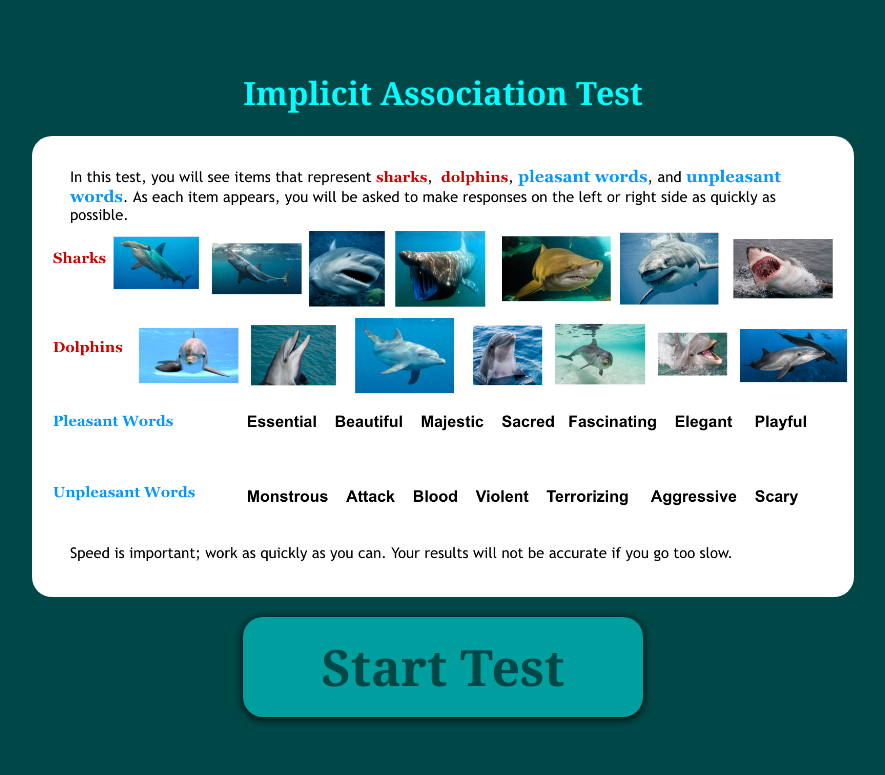
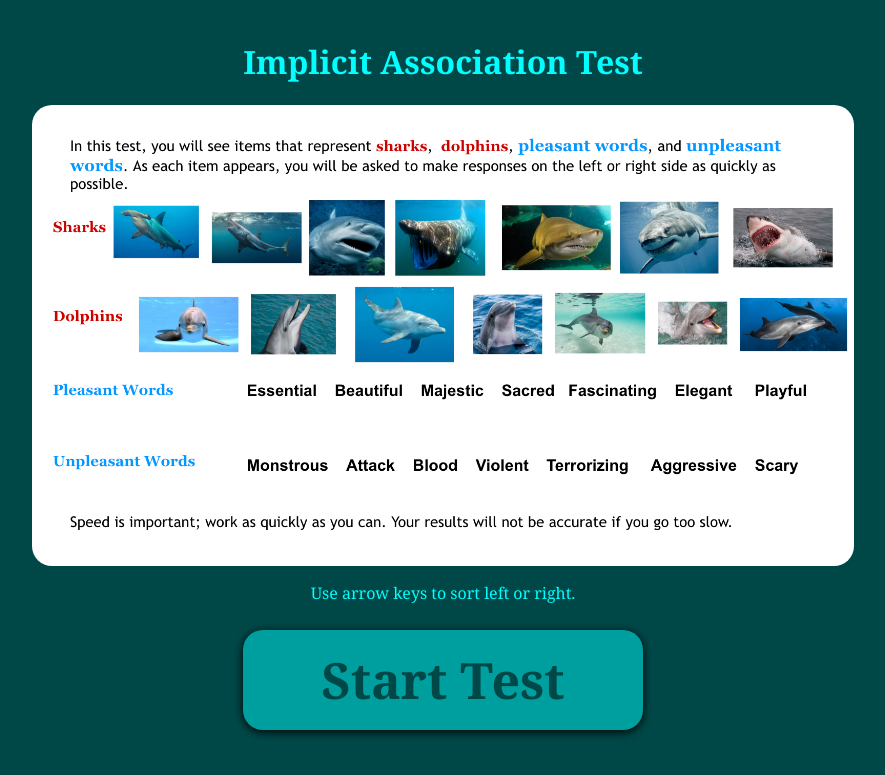
Before and after one commit to ashnair5335/ImplicitAssociationTest, a Flask app: page / in a window 1280 px wide. Shown: the top 775 px of the page, without its empty margins (197-1082 px from the left). Run offline with Flask 3, Linux system fonts and the light colour scheme.

Commit message:
Something?

```diff
--- a/templates/index.html
+++ b/templates/index.html
@@ -8,7 +8,7 @@
         body {
             font-family: Georgia, 'Times New Roman', Times, serif;
             text-align: center;
-            margin-top: 50px;
+            margin-top: 19px;
             background-color: rgb(0, 72, 72);
             color: aqua;
         }
@@ -57,7 +57,7 @@
             box-shadow: 0 2px 10px black;
             background-color: rgb(0, 159, 159);
             color: rgb(0, 72, 72);
-            margin-top: 20px;
+            margin-top: 10px;
             transition: background-color 0.5s, color 0.5s, box-shadow 0.5s;
         }
         button:hover {
@@ -86,6 +86,7 @@
     <div id="start-screen">
         <h1>Implicit Association Test</h1>
         <img src="/static/images/Start_Screen.png" style="width: 65%; height: auto;">
+        <p>Use arrow keys to sort left or right.</p>
         <button id="start-button">Start Test</button>
     </div>
 
@@ -211,7 +212,6 @@
                 selected_category: selectedCategory,
                 response_time: responseTime
             };
-
             return fetch('/submit_data', {
                 method: 'POST',
                 headers: {
```
